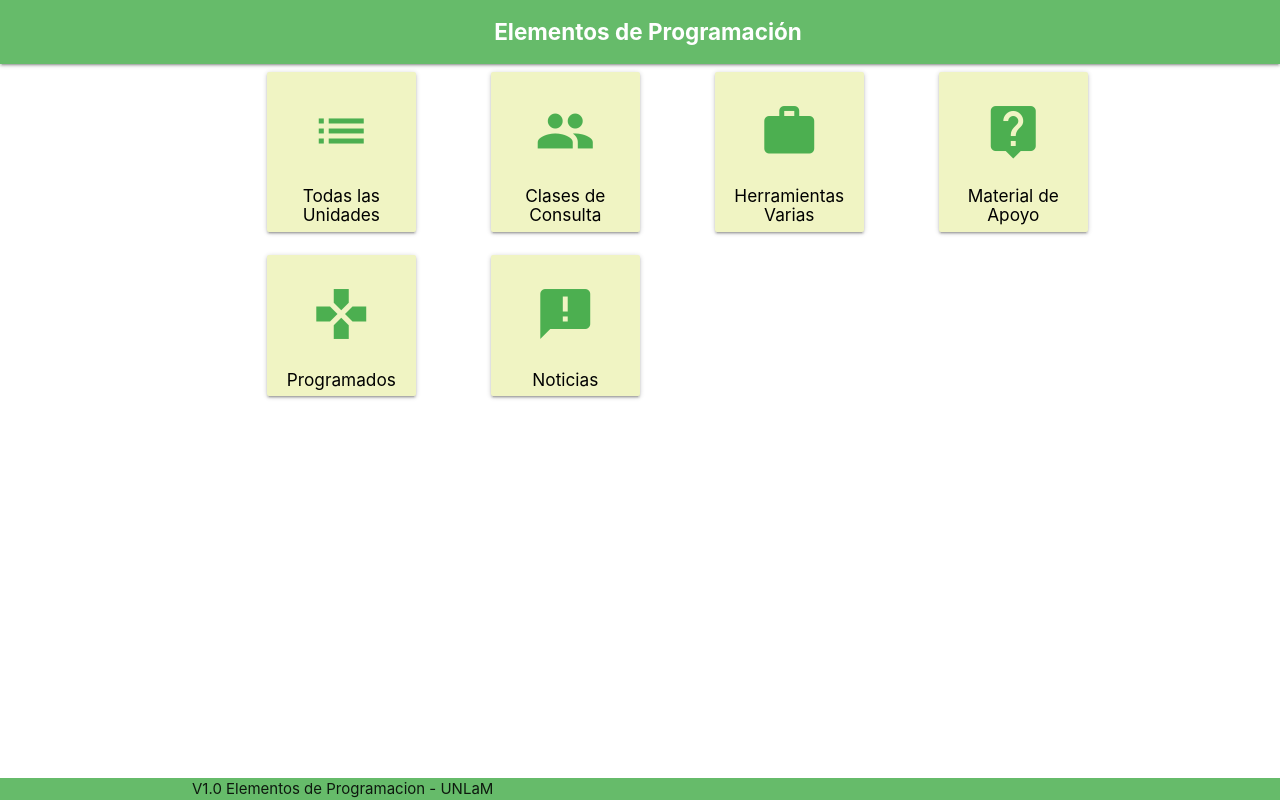
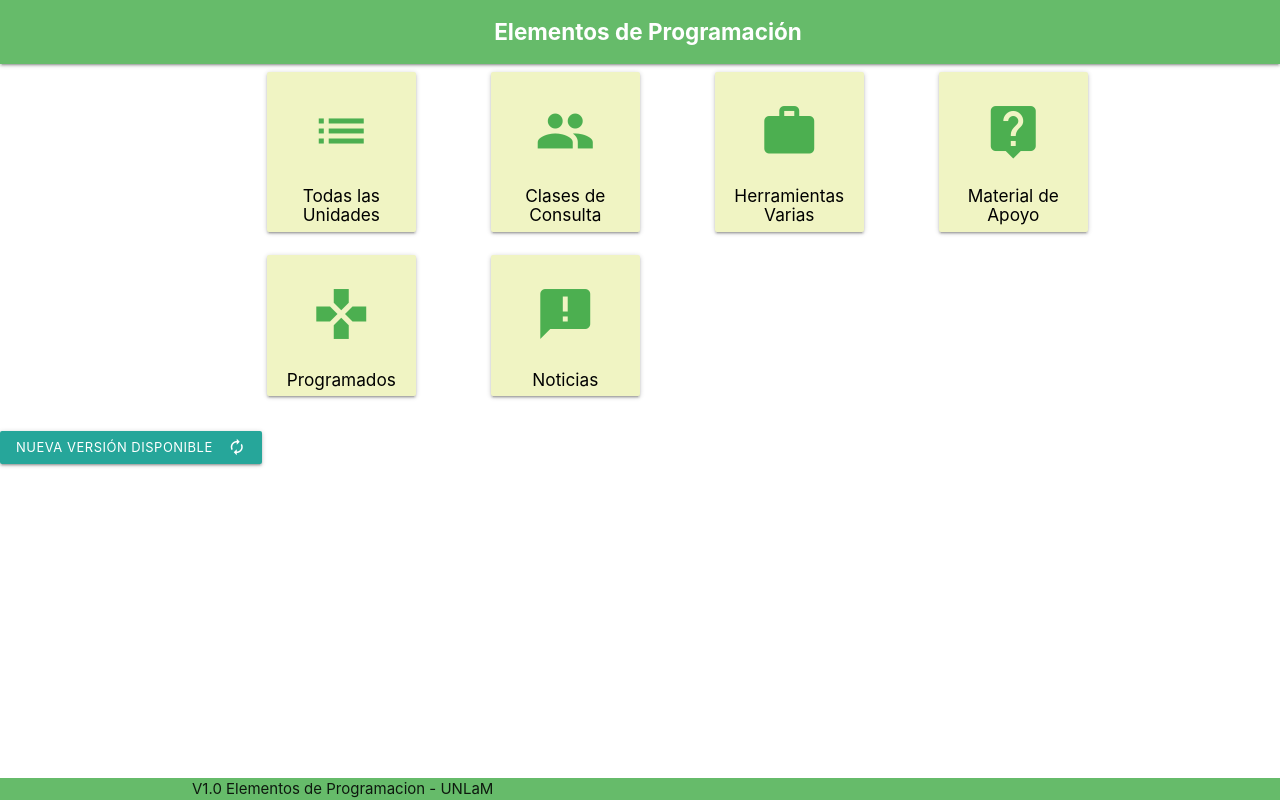
Before and after one commit to elementosprogramacion/elementosprogramacion.github.io, a plain HTML site: page index.html in a window 1280 px wide. Drawn offline with Linux system fonts and the light colour scheme.

Commit message:
Update index.html

```diff
--- a/index.html
+++ b/index.html
@@ -87,6 +87,8 @@
 
 		   </div>
 
+	<a id="updateBtn" onclick="recargar();" class="waves-effect waves-light btn-small"><i class="material-icons right">autorenew</i>Nueva Versión Disponible</a>
+
 	<!--	    <div id="notification">A new version of this app is available. Click <a id="reload">here</a> to update.</div>-->
 
 
```
